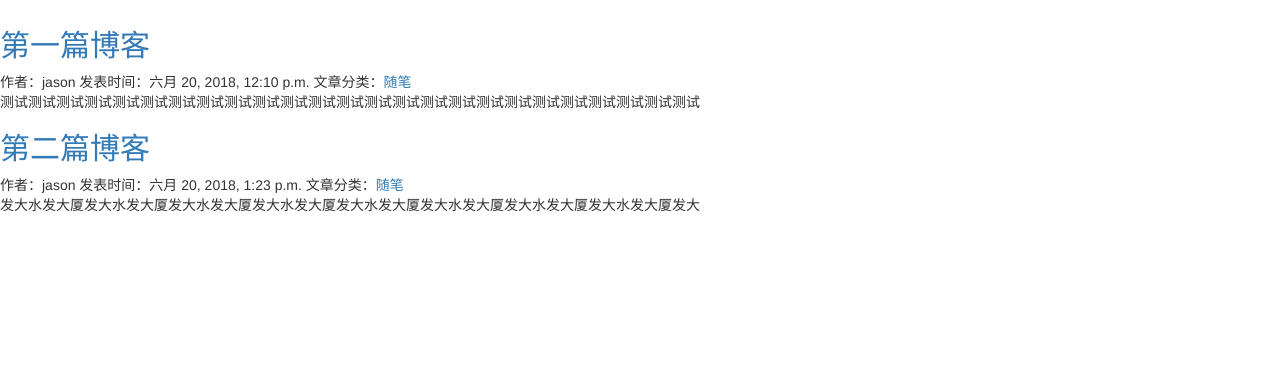
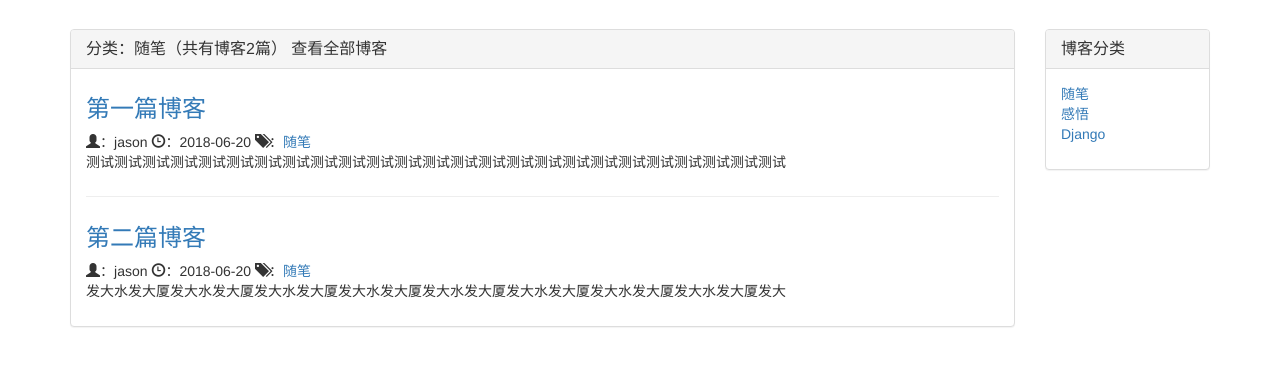
Before and after one commit to ScnuWang/Django_Bilibili, a Django app: page /blog/type/1 in a window 1280 px wide. Shown: the part 51-417 px from the top of the page. Run offline with Django 3.2, Linux system fonts and the light colour scheme; data comes from the database, SQL or seed files in the repository; both versions use the stored data as it was after the commit; some libraries are stand-ins or nearby versions.

Commit message:
调整页面样式

```diff
--- a/mysite/blog/views.py
+++ b/mysite/blog/views.py
@@ -5,6 +5,7 @@ from .models import Blog,BlogType
 def blog_list(request):
     context = {}
     context['blogs'] = Blog.objects.all()
+    context['blogtypes'] = BlogType.objects.all()
     return render_to_response("blog/blog_list.html",context)
 
 
@@ -16,7 +17,8 @@ def blog_detail(request,blog_pk):
 def blog_with_type(request,blog_type_pk):
     context = {}
     blogtype = get_object_or_404(BlogType,pk=blog_type_pk)
-    context['blogs'] = Blog.objects.filter(blogtype=blogtype)
     # 获取分类名称
     context['blogtype'] = blogtype
+    context['blogs'] = Blog.objects.filter(blogtype=blogtype)
+    context['blogtypes'] = BlogType.objects.all()
     return  render_to_response("blog/blog_with_type.html",context)
--- /dev/null
+++ b/mysite/static/blog.css
@@ -0,0 +1,31 @@
+/*blog_list.html*/
+ul.blog_type{
+    list-style-type: none;
+}
+/* 去掉最后一行的线 */
+div.blog:not(:last-child){
+    margin-bottom: 2em;
+    padding-bottom: 1em;
+    border-bottom: 1px solid #eeeeee;
+}
+div.blog h3{
+    margin-top: 0.5em;
+}
+
+div.blog p.blog-info{
+    margin: 0;
+}
+/* blog_detail.html*/
+ul.blog-info-description{
+    list-style-type: none;
+    margin-bottom: 1em;
+}
+
+ul.blog-info-description li{
+    display: inline-block;
+    margin-right: 2em;
+}
+/* 首行缩进*/
+div.blog-content{
+    text-indent: 2em;
+}
--- a/mysite/templates/blog/blog_list.html
+++ b/mysite/templates/blog/blog_list.html
@@ -1,6 +1,9 @@
 {# 继承base.html 模板 #}
 {% extends 'base.html' %}
-
+{% load staticfiles %}
+{% block head_extand %}
+    <link rel="stylesheet" href="{% static 'blog.css' %}">
+{% endblock %}
 {# 页面标题 #}
 {% block tittle %}
     首页
@@ -9,21 +12,52 @@
 {% block nav_blog_active %}active{% endblock %}
 {# 页面内容 #}
 {% block content %}
-
-    {% for blog in blogs %}
-        {# 使用名称以后，防止地址变动时必须要跟着变,使用Pycharm设置添加支持Django,以下内容都有提示 #}
-       <h2><a href="{% url 'blog_detail' blog.pk %}">{{ blog.tittle }}</a></h2>
-         <div>
-            作者：{{ blog.author }}
-            发表时间：{{ blog.created_time }}
-            文章分类：<a href="{% url 'blog_with_type' blog.blogtype.pk %}">{{ blog.blogtype }}</a>
+    <div class="container">
+        <div class="row">
+{#   两个内部组件长度为12         #}
+            <div class="col-xs-12 col-sm-8 col-md-9 col-lg-10">
+                <div class="panel panel-default">
+                  <div class="panel-heading">
+                    <h3 class="panel-title">{% block blog_list_tittle %}博客列表(共有博文{{ blogs|length }}篇){% endblock %}</h3>
+                  </div>
+                  <div class="panel-body">
+                        {% for blog in blogs %}
+                            <div class="blog">
+                                {# 使用名称以后，防止地址变动时必须要跟着变,使用Pycharm设置添加支持Django,以下内容都有提示 #}
+                                <h3><a href="{% url 'blog_detail' blog.pk %}">{{ blog.tittle }}</a></h3>
+                                <p class="blog-info">
+                                  <span class="glyphicon glyphicon-user" aria-hidden="true"></span>：{{ blog.author }}
+                                  <span class="glyphicon glyphicon-time" aria-hidden="true"></span>：{{ blog.created_time|date:"Y-m-d" }}
+                                  <span class="glyphicon glyphicon-tags" aria-hidden="true"></span>：<a href="{% url 'blog_with_type' blog.blogtype.pk %}">{{ blog.blogtype }}</a>
+                                </p>
+                                {# 长文本截取:建议大家这里truncatechars改用truncatechars_html，因为truncatechars可能会有因html截取不全导致html错乱问题       #}
+                                <p>{{ blog.content|truncatechars_html:50 }}</p>
+                            </div>
+                        {% empty %}
+                            <div class="blog">
+                                <h3>暂无博客</h3>
+                            </div>
+                        {% endfor %}
+                  </div>
+                </div>
+            </div>
+            <div class="hidden-xs col-sm-4 col-md-3 col-lg-2">
+                <div class="panel panel-default">
+                  <div class="panel-heading">
+                    <h3 class="panel-title">博客分类</h3>
+                  </div>
+                  <div class="panel-body">
+                        <ul class="blog_type">
+                            {% for blogtype in blogtypes %}
+                                <li><a href="{% url 'blog_with_type' blogtype.pk %}">{{ blogtype.typename }}</a></li>
+                            {% empty %}
+                                <p>-- 暂无分类 --</p>
+                            {% endfor %}
+                        </ul>
+                  </div>
+                </div>
+            </div>
         </div>
-
-        {# 长文本截取:建议大家这里truncatechars改用truncatechars_html，因为truncatechars可能会有因html截取不全导致html错乱问题       #}
-        <p>{{ blog.content|truncatechars:50 }}</p>
-     <!--如果使用get_list_or_404（Blog）查询，则会报错 -->
-    {% empty %}
-        <p>-- 小主，催更人带着杀猪刀来了 --</p>
-    {% endfor %}
+    </div>
 
 {% endblock %}
--- a/mysite/templates/blog/blog_with_type.html
+++ b/mysite/templates/blog/blog_with_type.html
@@ -1,27 +1,13 @@
 {# 继承base.html 模板 #}
-{% extends 'base.html' %}
+{% extends 'blog/blog_list.html' %}
 
 {# 页面标题 #}
 {% block tittle %}
     {{ blogtype.typename }}
 {% endblock %}
 
-{# 设置导航栏激活效果 #}
-{% block nav_blog_active %}active{% endblock %}
-
 {# 页面内容 #}
-{% block content %}
-
-    {% for blog in blogs %}
-        {# 使用名称以后，防止地址变动时必须要跟着变,使用Pycharm设置添加支持Django,以下内容都有提示 #}
-       <h2><a href="{% url 'blog_detail' blog.pk %}">{{ blog.tittle }}</a></h2>
-         <div>
-            作者：{{ blog.author }}
-            发表时间：{{ blog.created_time }}
-            文章分类：<a href="{% url 'blog_with_type' blog.blogtype.pk %}">{{ blog.blogtype }}</a>
-        </div>
-        {# 长文本截取:建议大家这里truncatechars改用truncatechars_html，因为truncatechars可能会有因html截取不全导致html错乱问题       #}
-        <p>{{ blog.content|truncatechars:50 }}</p>
-    {% endfor %}
-
+{% block blog_list_tittle %}
+    分类：{{ blogtype.typename }}（共有博客{{ blogs|length }}篇）
+    <a href="{% url 'blog_list' %}">查看全部博客</a>
 {% endblock %}
```
Also changed, not shown: Note.md (added, +20 -0 lines), mysite/templates/blog/blog_detail.html (+19 -9 lines), README.md, mysite/db.sqlite3.
